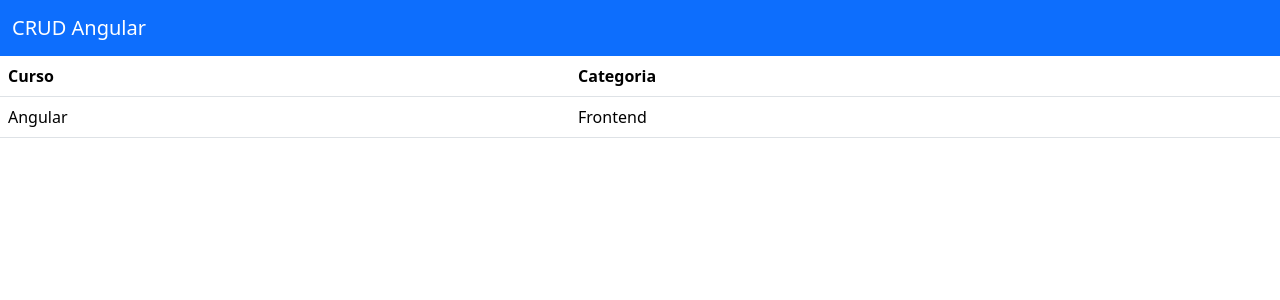
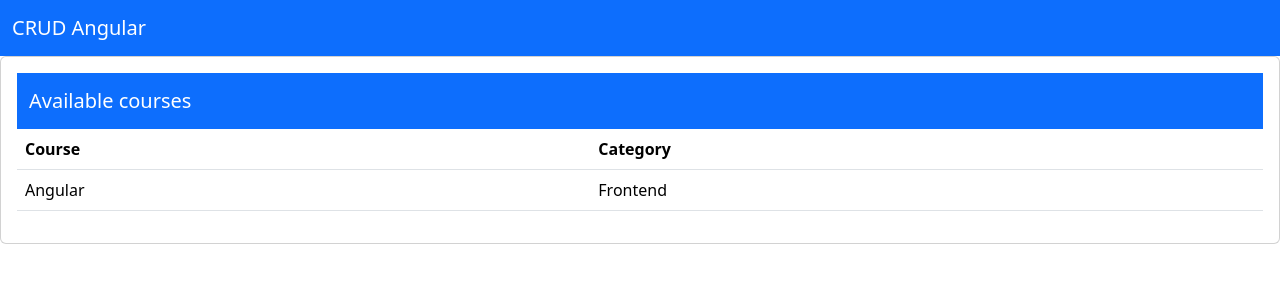
Before and after one commit to joaofsds/crud-ng-quarkus, an Angular app: page /courses in a window 1280 px wide. Shown: the top 300 px of the page. Built offline with nearby package versions, Linux system fonts and the light colour scheme.

Commit message:
courses service created

```diff
--- a/src/app/courses/courses.html
+++ b/src/app/courses/courses.html
@@ -1,8 +1,15 @@
+<div class="card">
+  <div class="card-body">
+    <nav class="navbar bg-primary" data-bs-theme="dark">
+      <div class="container-fluid">
+        <a class="navbar-brand" href="#">Available courses</a>
+      </div>
+    </nav>
     <table class="table">
       <thead>
       <tr>
-      <th scope="col">Curso</th>
-      <th scope="col">Categoria</th>
+        <th scope="col">Course</th>
+        <th scope="col">Category</th>
       </tr>
       </thead>
       <tbody>
@@ -14,3 +21,5 @@
         }
       </tbody>
     </table>
+  </div>
+</div>
```
Also changed, not shown: src/app/courses/services/courses.ts (added, +8 -0 lines), 1 other file (tests, documents, lock files or other folders). Lines whose indentation alone changed are shown as unchanged.
